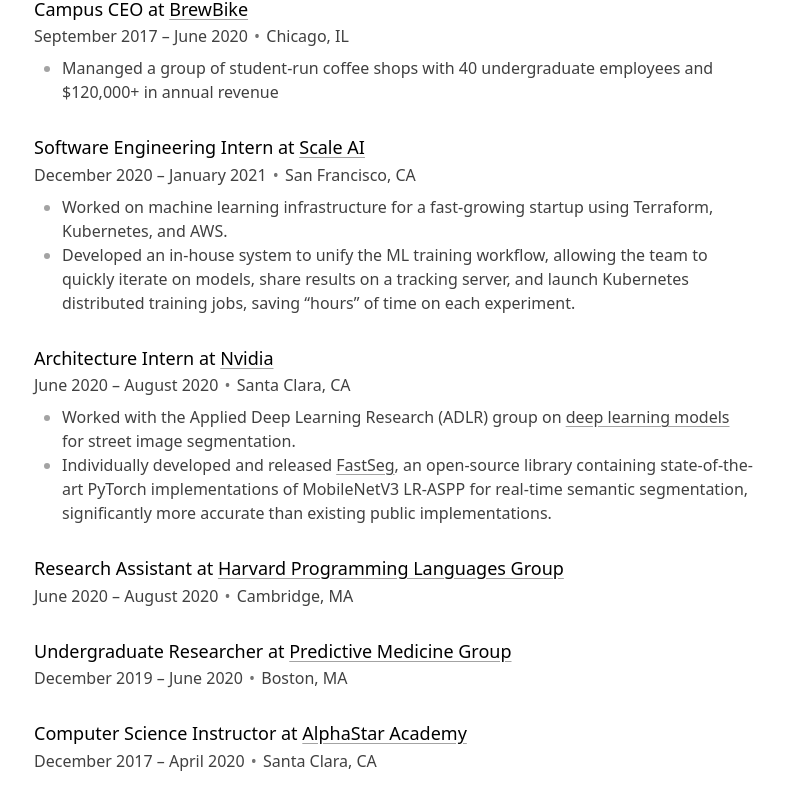
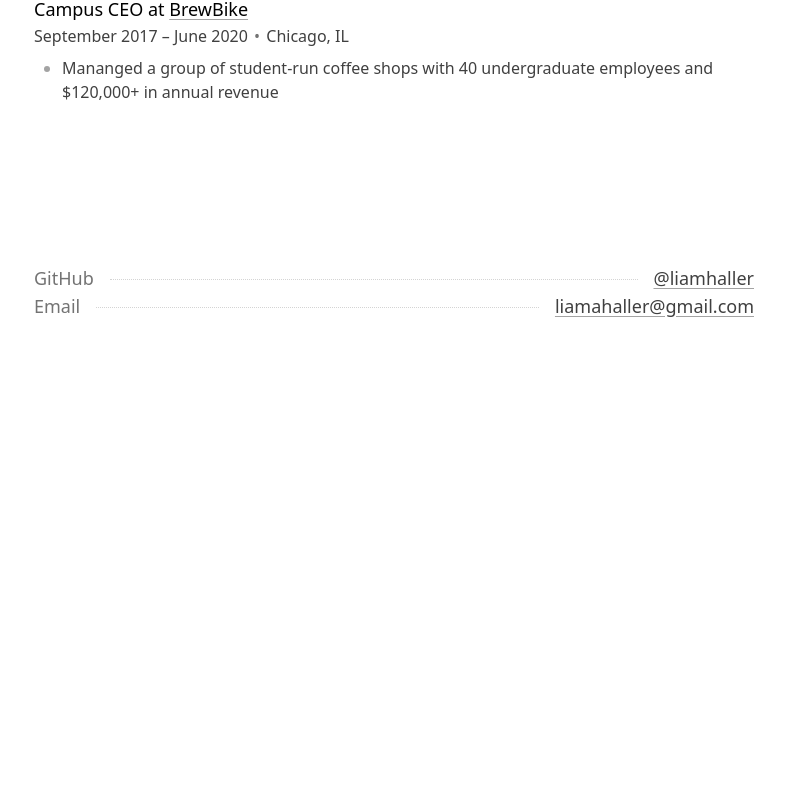
Before and after one commit to liamhaller/liamhallerwebsite, a SvelteKit app: page /resume in a window 1280 px wide. Shown: the part 2094-2900 px from the top of the page, without its empty margins (246-1031 px from the left). After the commit the page ends 2542 px from the top, so only its background shows below. Built offline with nearby package versions, Linux system fonts and the light colour scheme.

Commit message:
Update articles / resume

```diff
--- a/src/routes/resume/+page.svelte
+++ b/src/routes/resume/+page.svelte
@@ -163,109 +163,9 @@
 
   </Workplace>
 
-  <Workplace
-    title="Software Engineering Intern"
-    company="Scale AI"
-    url="https://scale.com/"
-    dates="December 2020 – January 2021"
-    location="San Francisco, CA"
-  >
-    <li>
-      Worked on machine learning infrastructure for a fast-growing startup using
-      Terraform, Kubernetes, and AWS.
-    </li>
-    <li>
-      Developed an in-house system to unify the ML training workflow, allowing
-      the team to quickly iterate on models, share results on a tracking server,
-      and launch Kubernetes distributed training jobs, saving “hours” of time on
-      each experiment.
-    </li>
-  </Workplace>
-
-  <Workplace
-    title="Architecture Intern"
-    company="Nvidia"
-    url="https://www.nvidia.com"
-    dates="June 2020 – August 2020"
-    location="Santa Clara, CA"
-  >
-    <li>
-      Worked with the Applied Deep Learning Research (ADLR) group on
-      <a class="link" href="https://arxiv.org/abs/2005.10821"
-        >deep learning models</a
-      > for street image segmentation.
-    </li>
-    <li>
-      Individually developed and released
-      <a class="link" href="https://github.com/ekzhang/fastseg">FastSeg</a>, an
-      open-source library containing state-of-the-art PyTorch implementations of
-      MobileNetV3 LR-ASPP for real-time semantic segmentation, significantly
-      more accurate than existing public implementations.
-    </li>
-  </Workplace>
-
-  <Workplace
-    title="Research Assistant"
-    company="Harvard Programming Languages Group"
-    url="https://pl.seas.harvard.edu/"
-    dates="June 2020 – August 2020"
-    location="Cambridge, MA"
-    defaultHidden
-  >
-    <li>
-      Worked on a C++ compiler for.
-      <a class="link" href="https://github.com/HarvardPL/formulog">Formulog</a>,
-      a variant of Datalog that supports ML-like syntax extension and SMT
-      queries.
-    </li>
-    <li>
-      Generated highly parallel templatized C++17 code, used caching in B-Tree
-      comparisons to speed up Datalog evaluation by 16x, and optimized existing
-      OpenMP code using lockless data structures for an additional 4x speedup.
-    </li>
-    <li>
-      Wrote a handwritten parser that was 30x faster than the ANTLR-generated
-      LL(*) parser and used 20x less memory (80 GB to 4 GB).
-    </li>
-  </Workplace>
-
-  <Workplace
-    title="Undergraduate Researcher"
-    company="Predictive Medicine Group"
-    url="https://www.predmed.org/"
-    dates="December 2019 – June 2020"
-    location="Boston, MA"
-    defaultHidden
-  >
-    <li>
-      Conducted research in statistics & medical informatics advised by Ben Reis
-      (Harvard Medical School), developing temporal models to identify patients
-      at high risk of suicide based on medical histories obtained from
-      Massachusetts General Hospital.
-    </li>
-  </Workplace>
-
-  <Workplace
-    title="Computer Science Instructor"
-    company="AlphaStar Academy"
-    url="https://alphastar.academy/"
-    dates="December 2017 – April 2020"
-    location="Santa Clara, CA"
-    defaultHidden
-  >
-    <li>
-      Taught advanced algorithms and data structures (USACO Platinum) and
-      AIME-level (national math competition) mathematics to talented high school
-      students across the nation.
-    </li>
-    <li>
-      Developed detailed lesson plans and recorded lectures for future summer
-      programs and online courses.
-    </li>
-  </Workplace>
 </section>
 
-<section class="layout-md py-12">
+<!-- <section class="layout-md py-12">
   <h2 class="heading2">Awards and Honors</h2>
 
   <div class="mb-4">
@@ -328,7 +228,7 @@
       </li>
     </ul>
   </div>
-</section>
+</section> -->
 
 <style lang="postcss">
   b {
--- a/src/routes/writing/WritingList.svelte
+++ b/src/routes/writing/WritingList.svelte
@@ -1,4 +1,59 @@
 <script lang="ts">
+  import { ArrowUpRight } from "lucide-svelte";
+  import { formatTime } from "$lib/utils";
+
+  type Writing = {
+    title: string;
+    date: Date;
+    summary: string;
+    link: string;
+    tags?: string[];
+    authors?: string;
+  };
+
+  export let data: Writing[];
+</script>
+
+<div class="grid gap-y-4">
+  {#each data as item}
+    <a
+      href={item.link}
+      class="block -mx-3 px-3 py-2 hover:bg-neutral-100 transition-colors"
+      target="_blank"
+      rel="noreferrer"
+    >
+      <div class="flex flex-col sm:flex-row sm:items-end mb-1.5">
+        <div class="text-lg text-black">
+          {item.title}
+          <ArrowUpRight size={18} class="inline text-neutral-400" />
+        </div>
+        <div class="sm:ml-auto mb-0.5 text-neutral-500">
+          {formatTime("%B %-d, %Y", item.date)}
+        </div>
+      </div>
+      {#if item.authors}
+        <div class="mb-4 text-md text-neutral-900">
+          {@html item.authors.replace(/\*\*(.*?)\*\*/g, '<strong>$1</strong>')}
+        </div>
+      {/if}
+      <div class="text-lg leading-snug font-serif italic">
+        {item.summary}
+      </div>
+      {#if item.tags && item.tags.length > 0}
+        <div class="flex flex-wrap gap-2 mb-2">
+          {#each item.tags as tag, index}
+            <span class={`px-2 py-1 rounded-full text-sm ${index === 0 ? 'bg-blue-100 text-blue-800' : 'bg-neutral-100'}`}>
+              {tag}
+            </span>
+          {/each}
+        </div>
+      {/if}
+
+
+    </a>
+  {/each}
+</div>
+<!-- <script lang="ts">
   import { ArrowUpRight } from "lucide-svelte";
 
   import { formatTime } from "$lib/utils";
@@ -36,3 +91,4 @@
     </a>
   {/each}
 </div>
+ -->
```
Also changed, not shown: src/routes/writing/writing.yaml (+40 -4 lines).
